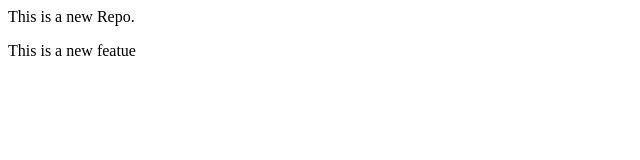
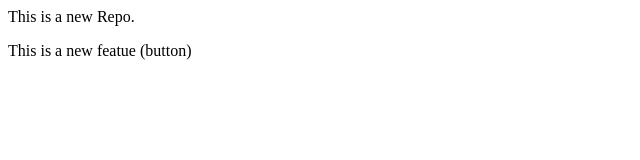
Before and after one commit to TavishJainCodes/localrepo, a plain HTML site: page index.html in a window 1280 px wide. Shown: the full height of the page, 0-640 px from the left. Drawn offline with Linux system fonts and the light colour scheme.

Commit message:
Add Button

```diff
--- a/index.html
+++ b/index.html
@@ -1,2 +1,2 @@
 <p>This is a new Repo.</p>
-<p>This is a new featue</p>
+<p>This is a new featue (button)</p>
```
